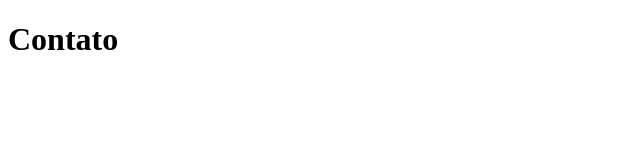
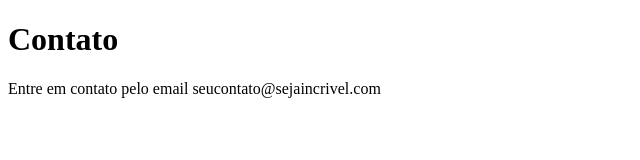
Before and after one commit to MarceloSJunior/sistema-de-cadastro-estudos, a plain HTML site: page contato.html in a window 1280 px wide. Shown: the whole page, without its empty margins (0-640 px from the left). Drawn offline with Linux system fonts and the light colour scheme.

Commit message:
Criando email para contato

```diff
--- a/contato.html
+++ b/contato.html
@@ -8,5 +8,6 @@
 </head>
 <body>
     <h1>Contato</h1>
+    <p>Entre em contato pelo email seucontato@sejaincrivel.com</p>
 </body>
 </html>
```
